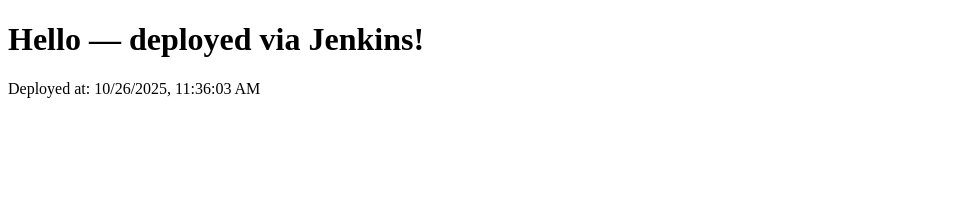
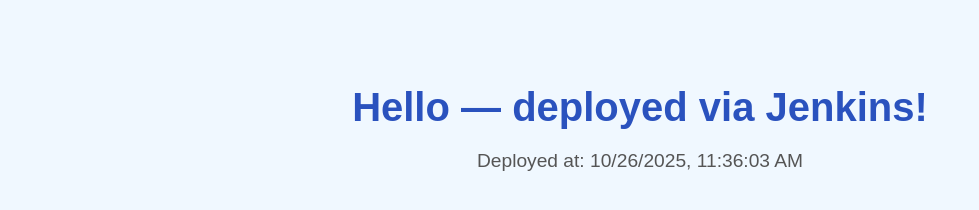
Before and after one commit to RamadeviSSV/Devops, a plain HTML site: page index.html in a window 1280 px wide. Shown: the whole page, without its empty margins (0-979 px from the left). Drawn offline with Linux system fonts and the light colour scheme.

Commit message:
Update index.html

```diff
--- a/index.html
+++ b/index.html
@@ -1,9 +1,32 @@
 <!doctype html>
 <html>
-<head><meta charset="utf-8"><title>My Jenkins Site</title></head>
+<head>
+  <meta charset="utf-8">
+  <title>My Jenkins Site</title>
+  <style>
+    body {
+      background-color: #f0f8ff; /* light blue background */
+      color: #333333;            /* dark gray text */
+      font-family: Arial, sans-serif;
+      text-align: center;        /* center all text */
+      padding: 50px;
+    }
+    h1 {
+      color: #2a52be;            /* steel blue for header */
+      font-size: 2.5em;
+      margin-bottom: 0.5em;
+    }
+    p {
+      font-size: 1.2em;
+      color: #555555;
+    }
+  </style>
+</head>
 <body>
   <h1>Hello — deployed via Jenkins!</h1>
   <p>Deployed at: <span id="time"></span></p>
-  <script>document.getElementById('time').innerText = new Date().toLocaleString();</script>
+  <script>
+    document.getElementById('time').innerText = new Date().toLocaleString();
+  </script>
 </body>
 </html>
```
